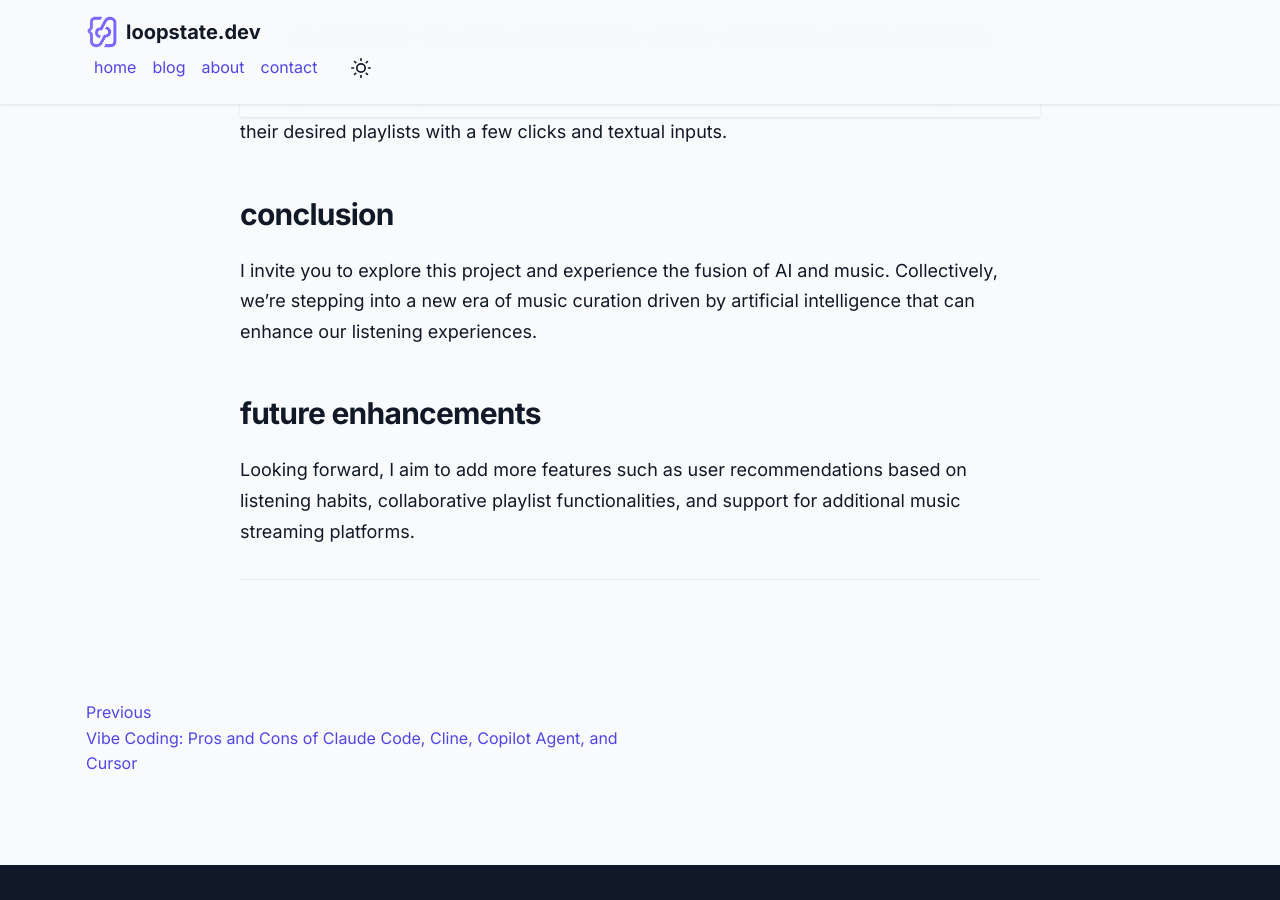
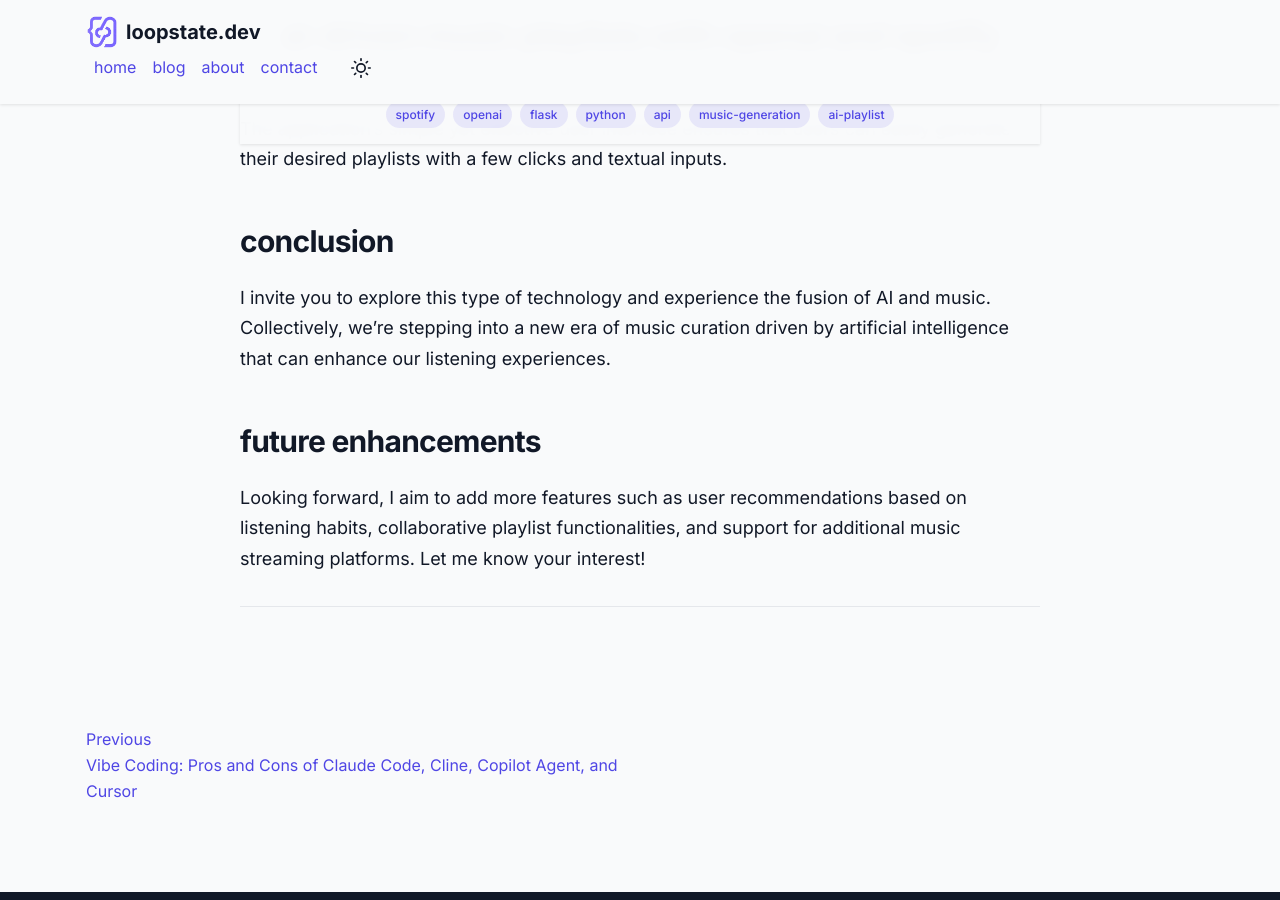
Before and after one commit to loopstate-dev/loopstate-dev.github.io, a Jekyll site: the page built from _posts/2025-05-18-AI-Driven-Music-Playlists-with-OpenAI-and-Spotify.markdown, in a window 1280 px wide and 900 px high, scrolled down 2728 px. Built offline with Jekyll 4.4.1, drawn with Linux system fonts in a browser that asks for light colours.

Commit message:
Adding front matter

```diff
--- a/_posts/2025-05-18-AI-Driven-Music-Playlists-with-OpenAI-and-Spotify.markdown
+++ b/_posts/2025-05-18-AI-Driven-Music-Playlists-with-OpenAI-and-Spotify.markdown
@@ -1,3 +1,12 @@
+---
+layout: post
+title: "AI-Driven Music Playlists with OpenAI and Spotify"
+date: 2025-05-18 09:00:00 -0500
+categories: [development, ai, music]
+tags: [spotify, openai, flask, python, api, music-generation, ai-playlist]
+description: "A walkthrough of creating a web application that integrates Spotify and OpenAI to generate AI-driven music playlists based on natural language user prompts."
+---
+
 # AI-Driven Music Playlists with OpenAI and Spotify
 
 ## Introduction
@@ -52,9 +61,9 @@
 The application’s simple yet effective user interface ensures that users can easily generate their desired playlists with a few clicks and textual inputs.
 
 ## Conclusion
-I invite you to explore this project and experience the fusion of AI and music. Collectively, we're stepping into a new era of music curation driven by artificial intelligence that can enhance our listening experiences.
+I invite you to explore this type of technology and experience the fusion of AI and music. Collectively, we're stepping into a new era of music curation driven by artificial intelligence that can enhance our listening experiences.
 
 ## Future Enhancements
-Looking forward, I aim to add more features such as user recommendations based on listening habits, collaborative playlist functionalities, and support for additional music streaming platforms.
+Looking forward, I aim to add more features such as user recommendations based on listening habits, collaborative playlist functionalities, and support for additional music streaming platforms. Let me know your interest!
 
 ---
```
